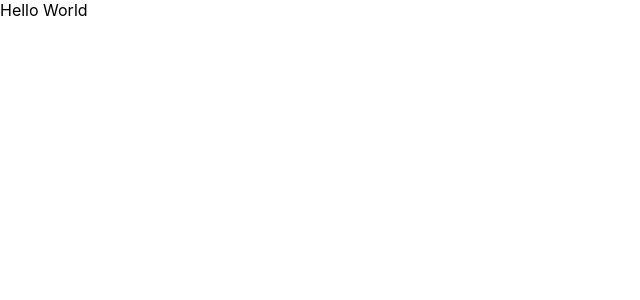
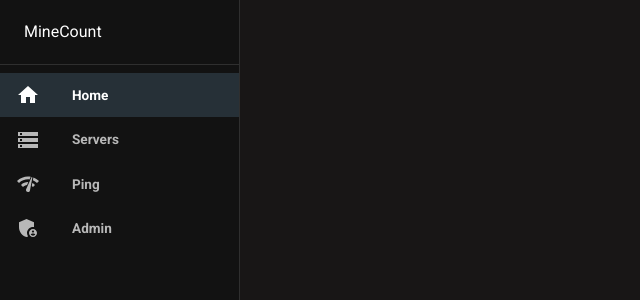
Before and after one commit to bricefrisco/MineCount-Frontend, a React (Create React App) app: page / in a window 1280 px wide. Shown: the top 300 px of the page, without its empty margins (0-640 px from the left). Built offline with nearby package versions, Linux system fonts and the light colour scheme.

Commit message:
Add sidebar navigation

```diff
--- a/package.json
+++ b/package.json
@@ -3,6 +3,12 @@
   "version": "0.1.0",
   "private": true,
   "dependencies": {
+    "@emotion/react": "^11.7.1",
+    "@emotion/styled": "^11.6.0",
+    "@mui/icons-material": "^5.2.5",
+    "@mui/material": "^5.2.6",
+    "@mui/styled-engine": "^5.2.6",
+    "@mui/styles": "^5.2.3",
     "@testing-library/jest-dom": "^5.16.1",
     "@testing-library/react": "^12.1.2",
     "@testing-library/user-event": "^13.5.0",
--- a/public/index.html
+++ b/public/index.html
@@ -5,39 +5,21 @@
     <link rel="icon" href="%PUBLIC_URL%/favicon.ico" />
     <meta name="viewport" content="width=device-width, initial-scale=1" />
     <meta name="theme-color" content="#000000" />
+    <meta name="viewport" content="initial-scale=1, width=device-width" />
     <meta
       name="description"
       content="Web site created using create-react-app"
     />
     <link rel="apple-touch-icon" href="%PUBLIC_URL%/logo192.png" />
-    <!--
-      manifest.json provides metadata used when your web app is installed on a
-      user's mobile device or desktop. See https://developers.google.com/web/fundamentals/web-app-manifest/
-    -->
     <link rel="manifest" href="%PUBLIC_URL%/manifest.json" />
-    <!--
-      Notice the use of %PUBLIC_URL% in the tags above.
-      It will be replaced with the URL of the `public` folder during the build.
-      Only files inside the `public` folder can be referenced from the HTML.
-
-      Unlike "/favicon.ico" or "favicon.ico", "%PUBLIC_URL%/favicon.ico" will
-      work correctly both with client-side routing and a non-root public URL.
-      Learn how to configure a non-root public URL by running `npm run build`.
-    -->
+    <link
+            rel="stylesheet"
+            href="https://fonts.googleapis.com/css?family=Roboto:300,400,500,700&display=swap"
+    />
     <title>React App</title>
   </head>
   <body>
     <noscript>You need to enable JavaScript to run this app.</noscript>
     <div id="root"></div>
-    <!--
-      This HTML file is a template.
-      If you open it directly in the browser, you will see an empty page.
-
-      You can add webfonts, meta tags, or analytics to this file.
-      The build step will place the bundled scripts into the <body> tag.
-
-      To begin the development, run `npm start` or `yarn start`.
-      To create a production bundle, use `npm run build` or `yarn build`.
-    -->
   </body>
 </html>
--- /dev/null
+++ b/src/components/Navigation.js
@@ -0,0 +1,113 @@
+import React from 'react'
+import {Divider, Drawer, List, ListItem, ListItemIcon, ListItemText, Toolbar} from "@mui/material";
+import HomeIcon from '@mui/icons-material/Home';
+import StorageIcon from '@mui/icons-material/Storage';
+import NetworkCheckIcon from '@mui/icons-material/NetworkCheck';
+import AdminPanelSettingsIcon from '@mui/icons-material/AdminPanelSettings';
+import { makeStyles } from '@mui/styles';
+import {Link, useLocation} from 'react-router-dom';
+
+const useStyles = makeStyles((theme) => ({
+    drawer: { // Side navigation bar
+      width: theme.navbar.width,
+      flexShrink: 0,
+      '& .MuiDrawer-paper': {
+          width: theme.navbar.width,
+          boxSizing: 'border-box',
+          backgroundColor: theme.palette.background.paper
+      }
+    },
+    list: { // Side navigation items
+        '& .MuiTypography-root': { // Side navigation typography
+          fontWeight: 'bold',
+          color: theme.palette.text.secondary,
+          fontSize: '0.85rem',
+        },
+        '& .MuiSvgIcon-root': { // Side navigation icons
+            color: theme.palette.text.secondary
+        },
+        '& .MuiButtonBase-root:hover': { // Side navigation button on hover
+            backgroundColor: 'inherit',
+            cursor: 'pointer',
+
+            '& .MuiTypography-root': { // Side navigation typography on hover
+                color: theme.palette.text.primary,
+                transition: theme.transitions.create(['color'], {
+                    duration: 500
+                }),
+            },
+
+            '& .MuiSvgIcon-root': { // Side navigation icons on hover
+                color: theme.palette.text.primary,
+                transition: theme.transitions.create(['color'], {
+                    duration: 500
+                }),
+            }
+        },
+        '& .MuiButtonBase-root.Mui-selected': { // Selected side navigation
+            '& .MuiTypography-root': {
+                color: theme.palette.text.primary,
+            },
+            '& .MuiSvgIcon-root': {
+                color: theme.palette.text.primary,
+            }
+        },
+        '& .MuiButtonBase-root.Mui-selected:hover': { // Selected side navigation on hover
+            backgroundColor: 'rgba(144, 202, 249, 0.16)'
+        },
+    },
+    link: { // React router links
+        textDecoration: 'none'
+    }
+}))
+
+const Navigation = () => {
+    const classes = useStyles();
+    const location = useLocation();
+
+    return (
+        <Drawer className={classes.drawer} variant='permanent' anchor='left'>
+            <Toolbar>MineCount</Toolbar>
+            <Divider />
+            <List className={classes.list}>
+                <Link to='/' className={classes.link}>
+                    <ListItem button disableRipple selected={location.pathname === '/'} key='Home'>
+                        <ListItemIcon>
+                            <HomeIcon />
+                        </ListItemIcon>
+                        <ListItemText primary='Home' />
+                    </ListItem>
+                </Link>
+
+                <Link to='/servers' className={classes.link}>
+                    <ListItem button disableRipple selected={location.pathname === '/servers'} key='Servers'>
+                        <ListItemIcon>
+                            <StorageIcon />
+                        </ListItemIcon>
+                        <ListItemText primary='Servers'/>
+                    </ListItem>
+                </Link>
+
+                <Link to='/ping' className={classes.link}>
+                    <ListItem button disableRipple selected={location.pathname === '/ping'} key='Ping'>
+                        <ListItemIcon>
+                            <NetworkCheckIcon />
+                        </ListItemIcon>
+                        <ListItemText primary='Ping' />
+                    </ListItem>
+                </Link>
+
+                <Link to='/admin' className={classes.link}>
+                    <ListItem button disableRipple selected={location.pathname === '/admin'} key='Admin'>
+                        <ListItemIcon>
+                            <AdminPanelSettingsIcon />
+                        </ListItemIcon>
+                        <ListItemText primary='Admin' />
+                    </ListItem>
+                </Link>
+            </List>
+        </Drawer>
+    )
+}
+
+export default Navigation;
--- a/src/index.css
+++ /dev/null
@@ -1,8 +0,0 @@
-body {
-  margin: 0;
-  font-family: -apple-system, BlinkMacSystemFont, 'Segoe UI', 'Roboto', 'Oxygen',
-    'Ubuntu', 'Cantarell', 'Fira Sans', 'Droid Sans', 'Helvetica Neue',
-    sans-serif;
-  -webkit-font-smoothing: antialiased;
-  -moz-osx-font-smoothing: grayscale;
-}
--- a/src/index.js
+++ b/src/index.js
@@ -2,17 +2,38 @@ import React from 'react';
 import ReactDOM from 'react-dom';
 import App from './App';
 import {BrowserRouter, Route, Routes} from "react-router-dom";
+import {CssBaseline} from "@mui/material";
+import { createTheme, ThemeProvider } from '@mui/material/styles';
+import Navigation from "./components/Navigation";
 
-import './index.css';
+const theme = createTheme({
+    typography: {
+        fontFamily: 'Roboto'
+    },
+    palette: {
+        mode: 'dark',
+        background: {
+            default: '#181616'
+        },
+    },
+    navbar: {
+        width: '240px'
+    }
+})
 
 ReactDOM.render(
     <BrowserRouter>
-        <Routes>
-            <Route path='/' element={<App />} />
-            <Route path='/admin' element={<div>admin</div>} />
-            <Route path='/add-server' element={<div>add-server</div>} />
-            <Route path='/ping' element={<div>ping</div>} />
-        </Routes>
+        <ThemeProvider theme={theme}>
+            <CssBaseline/>
+            <Navigation />
+            <Routes>
+                <Route path='/' element={<App/>}/>
+                <Route path='/servers' element={<div>add-server</div>}/>
+                <Route path='/ping' element={<div>ping</div>}/>
+                <Route path='/add-server' element={<div>add-server</div>}/>
+                <Route path='/admin' element={<div>admin</div>}/>
+            </Routes>
+        </ThemeProvider>
     </BrowserRouter>,
-  document.getElementById('root')
+    document.getElementById('root')
 );
```
Also changed, not shown: src/components/Content.js (added, +10 -0 lines), src/components/ServerRequests.js (added, +30 -0 lines), 2 other files (tests, documents, lock files or other folders).
